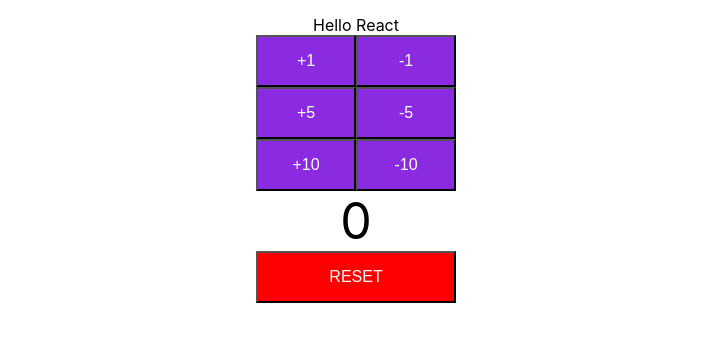
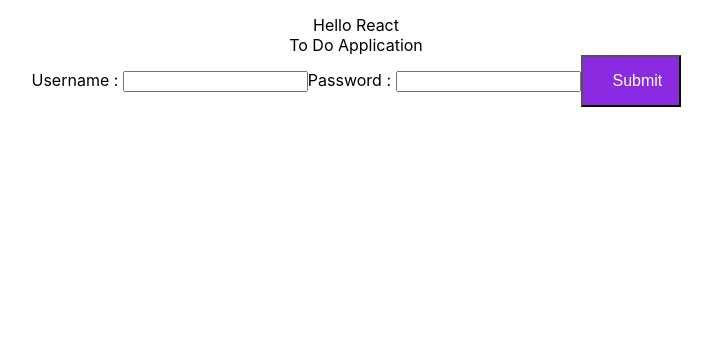
Before and after one commit to ashishmalpani706/todo-app, a React (Create React App) app in the folder frontend/todo-app/: page / in a window 1280 px wide. Shown: the top 342 px of the page, without its empty margins (284-996 px from the left). Built offline with nearby package versions, Linux system fonts and the light colour scheme.

Commit message:
Basic login implemented

```diff
--- a/frontend/todo-app/src/App.js
+++ b/frontend/todo-app/src/App.js
@@ -2,6 +2,7 @@ import React, {Component} from 'react';
 import FirstComponent from './components/examples/FirstComponent.jsx'
 import SecondComponent from './components/examples/SecondComponent.jsx'
 import Counter from './components/counter/Counter.jsx'
+import ToDoApp from './components/todo/ToDoApp.jsx'
 import logo from './logo.svg';
 import './App.css';
 
@@ -10,8 +11,9 @@ function App() {
     <div className="App">
       Hello React
       {/* <FirstComponent></FirstComponent>
-      <SecondComponent/> */}
-      <Counter/>
+      <SecondComponent/>
+      <Counter/> */}
+      <ToDoApp/>
     </div>
   );
 }
--- /dev/null
+++ b/frontend/todo-app/src/components/todo/ToDoApp.jsx
@@ -0,0 +1,52 @@
+import React, {Component} from 'react'
+
+class ToDoApp extends Component {
+    render() {
+        return (
+            <div>
+                To Do Application
+                <LoginComponent/>
+            </div>
+        )
+    }
+}
+
+class LoginComponent extends Component {
+    constructor(props){
+        super(props)
+
+        this.state = {
+            username : '',
+            password : ''
+        }
+
+        this.handleChange = this.handleChange.bind(this);
+        this.loginClicked = this.loginClicked.bind(this);
+    }
+
+    render() {
+        return (
+            <div>
+                Username : <input type="text" name="username" value={this.state.username} onChange={this.handleChange}/>
+                Password : <input type="password" name="password" value={this.state.password} onChange={this.handleChange}/>
+                <button onClick={this.loginClicked}>Submit</button>
+            </div>
+        )
+    }
+
+    handleChange(event) {
+        console.log(this.state);
+        this.setState({[event.target.name] : event.target.value});
+    }
+
+    loginClicked(event) {
+        if(this.state.username === 'sample' && this.state.password === 'password') {
+            console.log('Approved');
+        }
+        else {
+            console.log('Failed');
+        }
+    }
+}
+
+export default ToDoApp;
```
